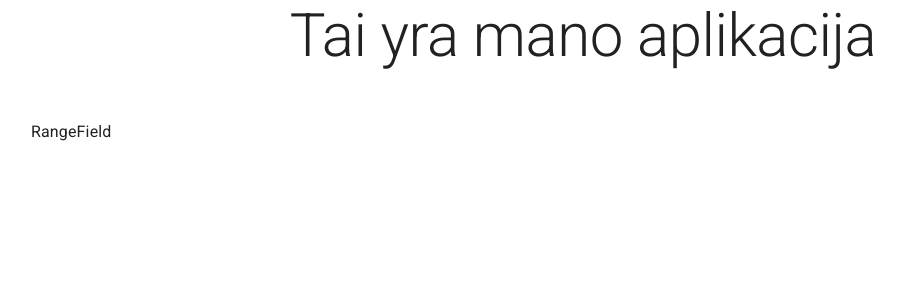
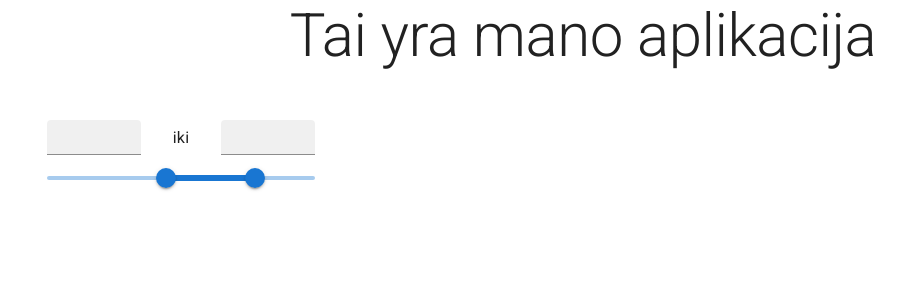
Before and after one commit to ErnestasRa/React---MUI-Login-form, a React (Create React App) app: page / in a window 1280 px wide. Shown: the top 300 px of the page, without its empty margins (57-961 px from the left). Built offline with nearby package versions, Linux system fonts and the light colour scheme.

Commit message:
feat: Created RangeInput components folder

```diff
--- a/src/components/form-controls/range-field.tsx
+++ /dev/null
@@ -1,7 +0,0 @@
-import * as React from 'react';
-
-const RangeField: React.FC = () => (
-  <div>RangeField</div>
-  );
-
-export default RangeField;
--- /dev/null
+++ b/src/components/form-controls/range-field/components/index.tsx
@@ -0,0 +1,2 @@
+export { default as RangeInput } from './range-input';
+export { default as InputContainer } from './input-container';
--- /dev/null
+++ b/src/components/form-controls/range-field/components/input-container.tsx
@@ -0,0 +1,13 @@
+import {
+  Box,
+  styled,
+} from '@mui/material';
+
+const InputContainer = styled(Box)(({ theme }) => ({
+  display: 'flex',
+  gap: theme.spacing(4),
+  alignItems: 'center',
+  margin: theme.spacing(0, 2, 1),
+}));
+
+export default InputContainer;
--- /dev/null
+++ b/src/components/form-controls/range-field/components/range-input.tsx
@@ -0,0 +1,24 @@
+import * as React from 'react';
+
+import {
+  FilledInput,
+  FilledInputProps,
+} from '@mui/material';
+
+type RangeInputProps = Omit<FilledInputProps, 'size'>;
+
+const RangeInput: React.FC<RangeInputProps> = ({ sx = [], ...props }) => (
+  <FilledInput
+    size="small"
+    sx={[
+      {
+        flexGrow: 1,
+        input: { pt: 1 },
+      },
+      ...(sx instanceof Array ? sx : [sx]),
+    ]}
+    {...props}
+  />
+);
+
+export default RangeInput;
--- /dev/null
+++ b/src/components/form-controls/range-field/index.tsx
@@ -0,0 +1,22 @@
+import * as React from 'react';
+import {
+  Box,
+  Typography,
+  Slider,
+} from '@mui/material';
+import { RangeInput, InputContainer } from './components';
+
+const RangeField: React.FC = () => (
+  <Box sx={{ width: 300 }}>
+    <InputContainer>
+      <RangeInput />
+      <Typography>iki</Typography>
+      <RangeInput />
+    </InputContainer>
+    <Box sx={{ mx: 2 }}>
+      <Slider value={[75, 120]} min={15} max={150} />
+    </Box>
+  </Box>
+);
+
+export default RangeField;
```
Also changed, not shown: .eslintrc.js.
